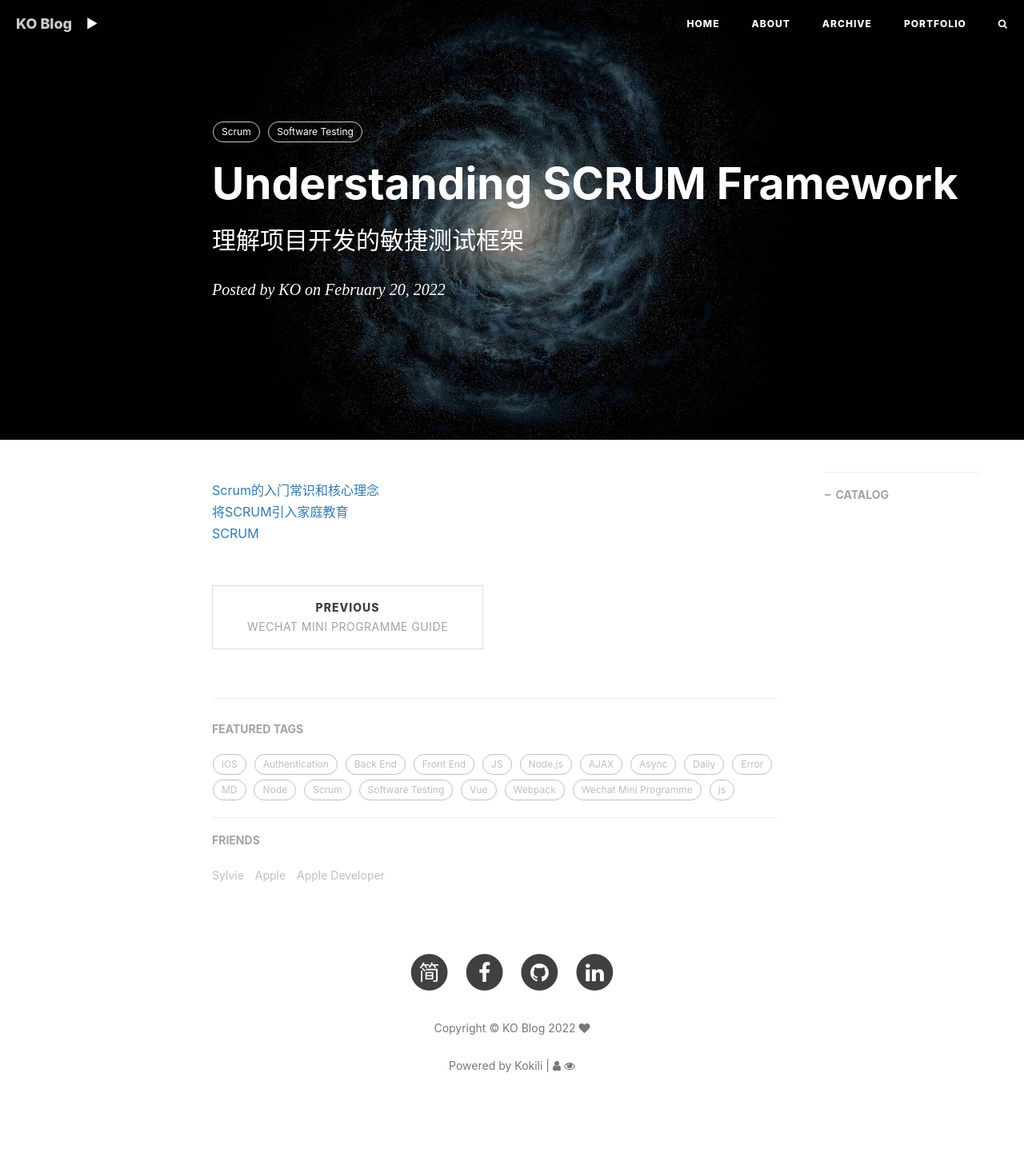
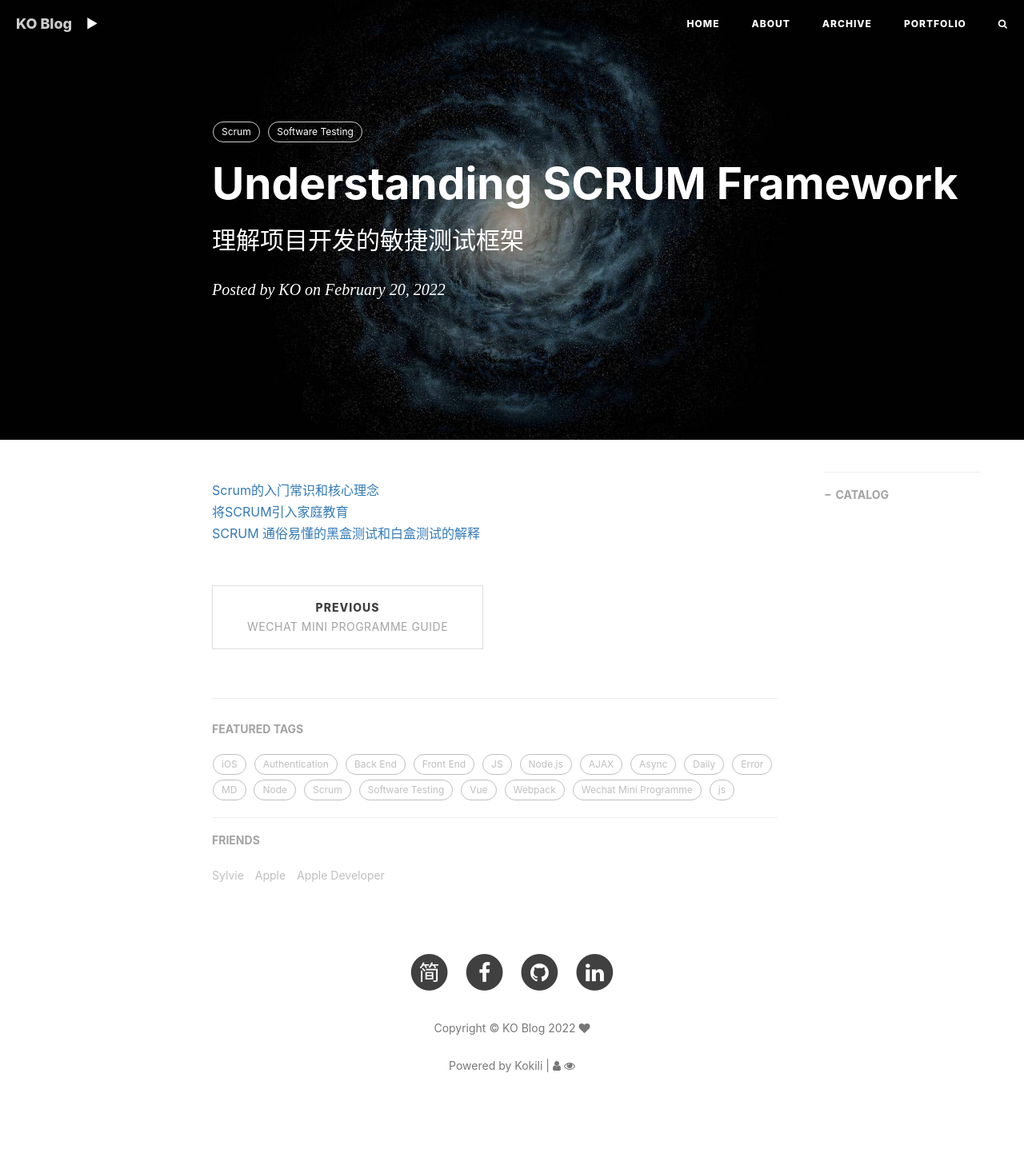
Before and after one commit to kkkokili/kkkokili.github.io, a Jekyll site: the page built from _posts/2022-02-20-Understanding-SCRUM.md, in a window 1280 px wide. Shown: the whole page at 80% size. Built offline with Jekyll 4.4.1, drawn with Linux system fonts in a browser that asks for light colours; nearby versions of some CDN libraries; comment, search, counter and statistics services are not loaded.

Commit message:
Update 2022-02-20-Understanding-SCRUM.md

```diff
--- a/_posts/2022-02-20-Understanding-SCRUM.md
+++ b/_posts/2022-02-20-Understanding-SCRUM.md
@@ -15,3 +15,4 @@ tags:
 [Scrum的入门常识和核心理念](https://www.bilibili.com/video/BV1jZ4y1W7Rf?from=search&seid=8236771108222303894&spm_id_from=333.337.0.0)<br>
 [将SCRUM引入家庭教育](https://www.bilibili.com/video/BV19V411d7t1/?spm_id_from=333.788.recommend_more_video.2)<br>
 [SCRUM](https://www.youtube.com/watch?v=9TycLR0TqFA)
+[通俗易懂的黑盒测试和白盒测试的解释](https://www.bilibili.com/video/BV1ty4y1L7ek?from=search&seid=15832952792137222491&spm_id_from=333.337.0.0)
```
